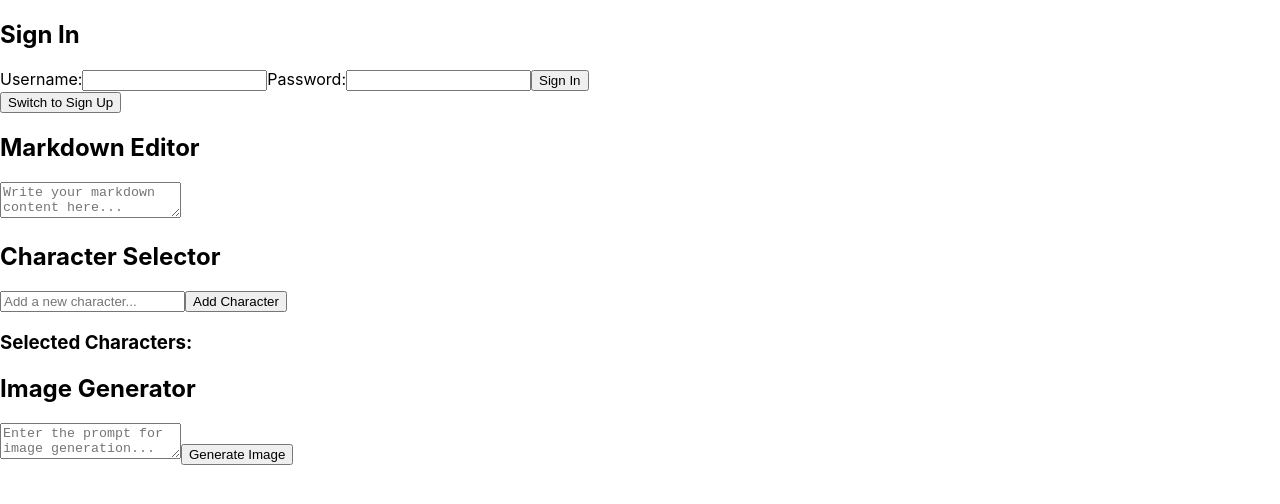
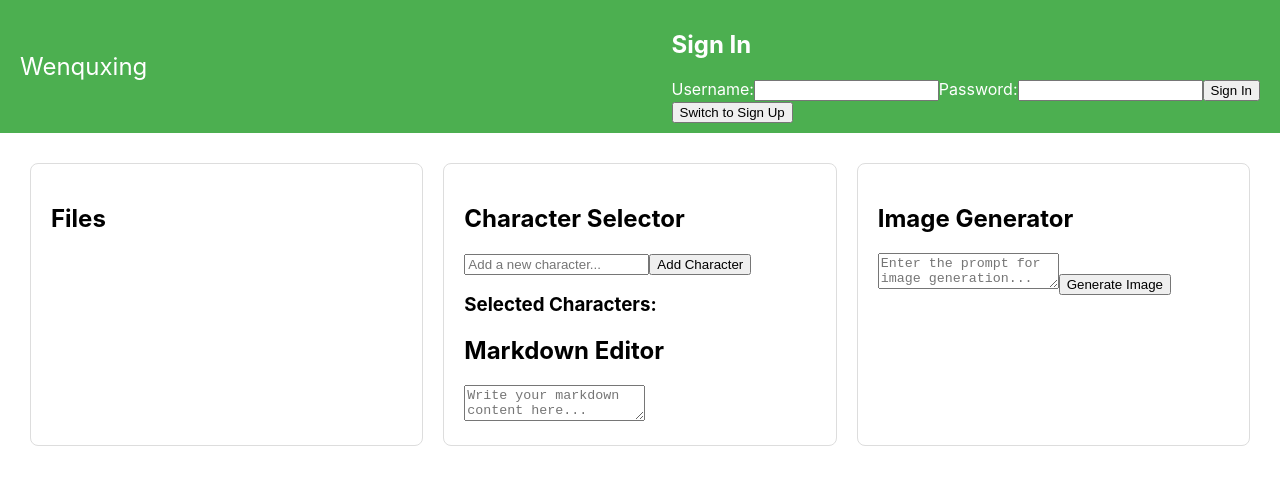
Before and after one commit to LZDXN/HackWashU-2024, a React (Create React App) app in the folder wenquxing/: page / in a window 1280 px wide. Shown: the top 504 px of the page. Built offline with nearby package versions, Linux system fonts and the light colour scheme.

Commit message:
added file selection div

```diff
--- a/wenquxing/src/App.css
+++ b/wenquxing/src/App.css
@@ -1,48 +1,49 @@
-.container {
+.App {
   display: flex;
-  width: 100%;
+  flex-direction: column;
+  align-items: stretch;
 }
 
-.left-column {
-  flex: 1;
-  padding: 10px;
-  border-right: 1px solid #ddd;
+.navbar {
+  display: flex;
+  justify-content: space-between;
+  align-items: center;
+  padding: 10px 20px;
+  background-color: #4caf50;
+  color: white;
 }
 
-.center-column {
-  flex: 2;
-  padding: 10px;
+.nav-title {
+  font-size: 1.5em;
 }
 
-.character-dropdown {
-  width: 100%;
-  padding: 10px;
-  margin-bottom: 20px;
+.content {
+  display: flex;
+  justify-content: space-between;
+  padding: 20px;
 }
 
-.keyword-input {
-  display: flex;
-  gap: 10px;
-  margin-bottom: 20px;
+.left-column,
+.center-column,
+.right-column {
+  flex-basis: 30%;
+  border: 1px solid #ddd;
+  border-radius: 8px;
+  padding: 20px;
+  margin: 10px;
 }
 
-.keyword-input input {
-  flex: 1;
-  padding: 10px;
-}
+@media (max-width: 768px) {
+  .content {
+    flex-direction: column;
+  }
 
-.keyword-input button {
-  padding: 10px 20px;
-}
-
-.graphic-placeholder {
-  width: 100%;
-  height: 200px;
-  background-color: #f0f0f0;
-  margin-bottom: 20px;
-  display: flex;
-  align-items: center;
-  justify-content: center;
+  .left-column,
+  .center-column,
+  .right-column {
+    flex-basis: auto;
+    width: 100%;
+  }
 }
 
 input, button, textarea, select {
--- a/wenquxing/src/App.js
+++ b/wenquxing/src/App.js
@@ -1,70 +1,57 @@
 import React, { useState } from "react";
-import "./App.css"; // Ensure to style your components appropriately
-
-// Additional Component Imports
+import "./App.css";
 import UserAuth from "./components/UserAuth";
 import FileEditor from "./components/FileEditor";
 import CharacterSelector from "./components/CharacterSelector";
 import ImageGenerator from "./components/ImageGenerator";
+import FileSelector from "./components/FileSelector"; // Ensure to create this component
 
 function App() {
   const [user, setUser] = useState(null);
+  const [mdFile, setMdFile] = useState("");
+  const [selectedCharacters, setSelectedCharacters] = useState([]);
+  const [generatedImage, setGeneratedImage] = useState(null);
+  const [selectedFile, setSelectedFile] = useState(null); // New state for selected file
 
-  const [mdFile, setMdFile] = useState(""); // Markdown File Content
-
-  const [selectedCharacters, setSelectedCharacters] = useState([]);
-
-  const [generatedImage, setGeneratedImage] = useState(null);
-
-  // Handle User Authentication (Sign Up, Sign In, Sign Out)
-
-  const handleUserAuth = (userData) => {
-    // Implement authentication logic here
-    // setUser(userData);
-  };
-
-  // Handle Markdown File Creation, Edition, and Deletion
-
-  const handleMdFileChange = (newMdFile) => {
-    // Implement file handling logic here
-    // setMdFile(newMdFile);
-  };
-
-  // Handle Character Selection and Management
-
-  const handleCharacterChange = (newCharacterData) => {
-    // Implement character handling logic here
-    // setSelectedCharacters(newCharacterData);
-  };
-
-  // Handle Image Generation and Interaction with API
-
-  const handleImageGeneration = (prompt) => {
-    // Implement API interaction and image generation logic here
-    // setGeneratedImage(generatedImageFromAPI);
-  };
+  const handleUserAuth = (userData) => setUser(userData);
+  const handleMdFileChange = (newMdFile) => setMdFile(newMdFile);
+  const handleCharacterChange = (newCharacterData) =>
+    setSelectedCharacters(newCharacterData);
+  const handleImageGeneration = (generatedImageData) =>
+    setGeneratedImage(generatedImageData);
+  const handleFileSelect = (selectedFileData) =>
+    setSelectedFile(selectedFileData); // New handler
 
   return (
     <div className="App">
-      {/* User Authentication Component */}
+      <nav className="navbar">
+        <div className="nav-title">Wenquxing</div>
         <UserAuth onUserAuth={handleUserAuth} user={user} />
+      </nav>
 
-      {/* Markdown File Editor Component */}
-      <FileEditor onMdFileChange={handleMdFileChange} mdFile={mdFile} />
+      <div className="content">
+        <div className="left-column">
+          <FileSelector
+            onFileSelect={handleFileSelect}
+            selectedFile={selectedFile}
+          />
+        </div>
 
-      {/* Character Selector and Manager Component */}
+        <div className="center-column">
           <CharacterSelector
             onCharacterChange={handleCharacterChange}
             selectedCharacters={selectedCharacters}
           />
+          <FileEditor onMdFileChange={handleMdFileChange} mdFile={mdFile} />
+        </div>
 
-      {/* Image Generator and API Interaction Component */}
+        <div className="right-column">
           <ImageGenerator
             onImageGeneration={handleImageGeneration}
             generatedImage={generatedImage}
           />
-
-      {/* Add Additional Components as Needed */}
+        </div>
+      </div>
     </div>
   );
 }
--- /dev/null
+++ b/wenquxing/src/components/FileSelector.css
@@ -0,0 +1,7 @@
+.file-selector {
+    padding: 20px;
+  }
+
+  .file-selector h2 {
+    margin-bottom: 10px;
+  }
--- /dev/null
+++ b/wenquxing/src/components/FileSelector.js
@@ -0,0 +1,15 @@
+import React from "react";
+
+const FileSelector = ({ onFileSelect, selectedFile }) => {
+  // Add the logic to display, select, and manage files
+
+  return (
+    <div className="file-selector">
+      <h2>Files</h2>
+      {/* Display and manage the file list here */}
+      {/* Trigger onFileSelect when a file is selected */}
+    </div>
+  );
+};
+
+export default FileSelector;
```
Lines whose indentation alone changed are shown as unchanged.
